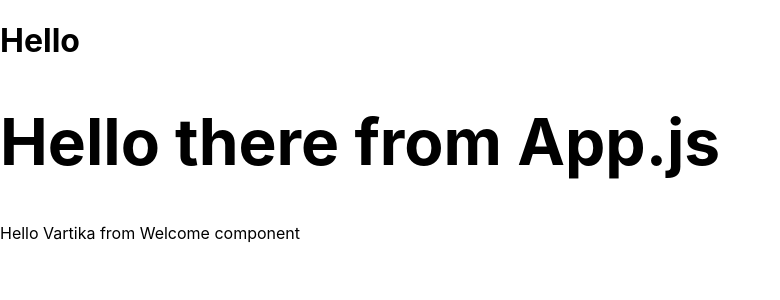
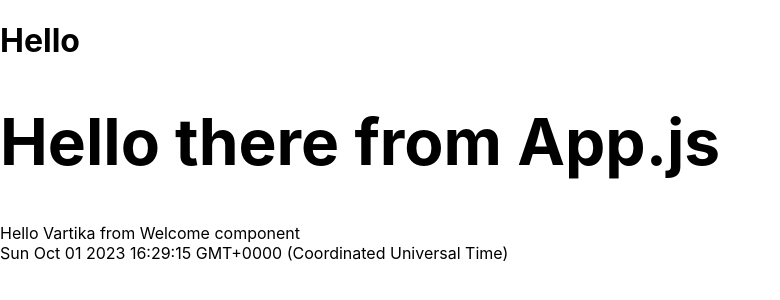
Before and after one commit to Vartika2207/React-Begin, a React (Create React App) app: page / in a window 1280 px wide. Shown: the top 300 px of the page, without its empty margins (0-780 px from the left). Built offline with nearby package versions, Linux system fonts and the light colour scheme.

Commit message:
states and lifecycle

```diff
--- a/src/App.js
+++ b/src/App.js
@@ -1,5 +1,6 @@
 // import logo from './logo.svg';
 // import './App.css';
+import Clock from "./components/Clock";
 import Welcome from "./components/Welcome";
 
 function App() {
@@ -13,6 +14,7 @@ function App() {
     <div>
      <h1>Hello {element}</h1>
      <Welcome user = {userInfo}/>
+     <Clock/>
     </div>
   );
 }
--- /dev/null
+++ b/src/components/Clock.js
@@ -0,0 +1,31 @@
+import React, {useState, useEffect} from 'react'
+
+
+function Clock() {
+
+    const [time, setTime] = useState(new Date().toString());
+    const [flag, setFlag] = useState(false);
+
+    useEffect(() => {
+        console.log("component updated");
+        const interval = setInterval(showDate, 1000);
+
+        // cleanup when component is unmounted
+        return () => {
+            console.log("clean up of interval");
+            clearInterval(interval);
+        }
+    }, [time])
+
+    function showDate() {
+        const date = new Date().toString();
+        // console.log(date);
+        setTime(date);
+    }
+
+
+
+return (<div>{time}</div>)
+}
+
+export default Clock
```
